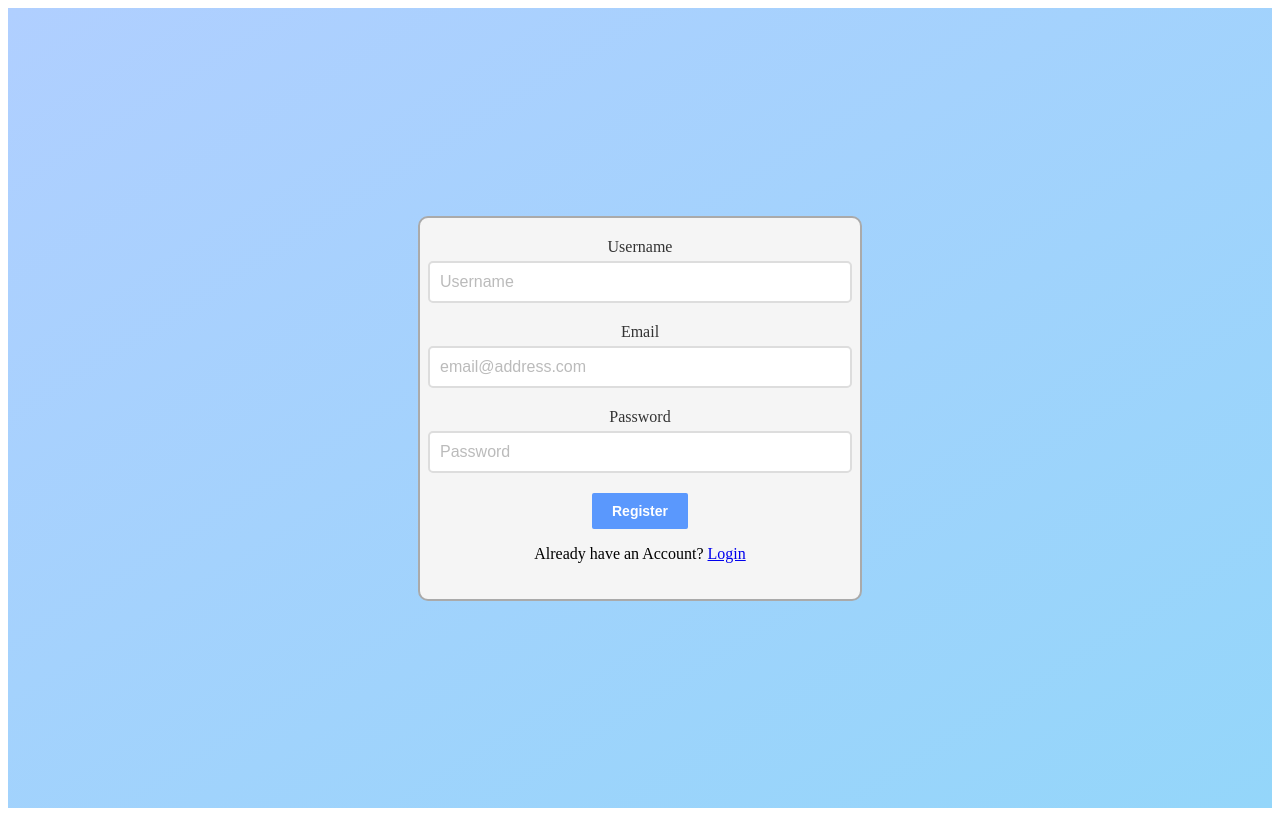
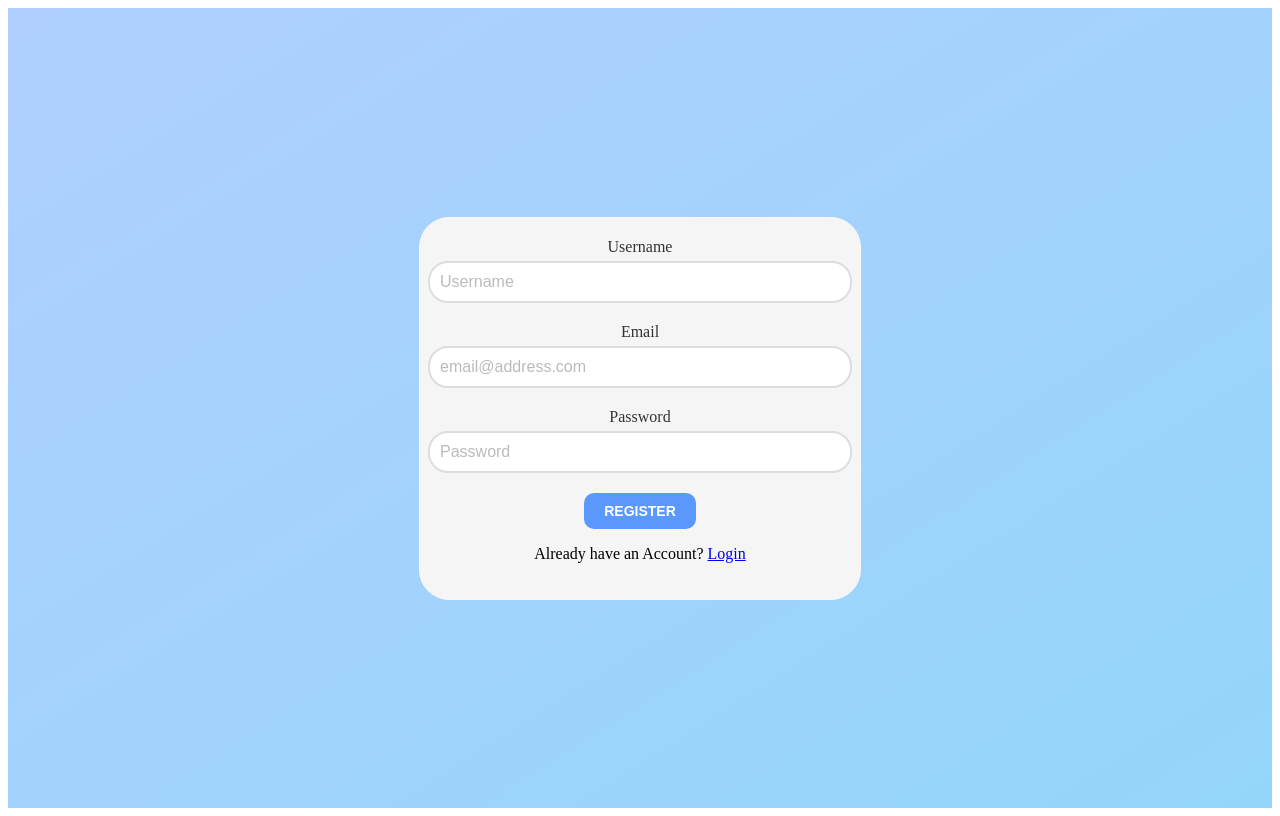
Before and after one commit to shelton15/fake-news, a React (Create React App) app: page /register in a window 1280 px wide. Built offline with nearby package versions, Linux system fonts and the light colour scheme.

Commit message:
worked on CSS

```diff
--- a/src/Pages/LoginForm.jsx
+++ b/src/Pages/LoginForm.jsx
@@ -26,10 +26,10 @@ const LoginForm = () => {
     <div className="container">
       <form onSubmit={handleSubmit} className="login-form">
         <label>Email</label>
-        <input type="email" value={email} onChange={handleEmailChange} placeholder="Enter your email address" />
+        <input type="email" value={email} onChange={handleEmailChange} placeholder="email@address.com" />
         <label>Password</label>
-        <input type="password" value={password} onChange={handlePasswordChange} placeholder="Enter your password" />
-        <button type="submit">Login</button>
+        <input type="password" value={password} onChange={handlePasswordChange} placeholder="Password" />
+        <button type="submit">LOGIN</button>
         <p>Don't have an account? <Link to="/register">Register</Link></p>
       </form>
     </div>
--- a/src/Pages/Register.css
+++ b/src/Pages/Register.css
@@ -4,8 +4,8 @@
     align-items: center;
     justify-content: center;
     background-color: #f5f5f5;
-    border: 2px solid #aaa;
-    border-radius: 10px;
+    border: 1px solid #f8f6f6;
+    border-radius: 30px;
     padding: 20px;
     width: 400px;
     margin: auto;
@@ -22,7 +22,7 @@
     width: 100%;
     padding: 10px;
     margin-bottom: 20px;
-    border-radius: 5px;
+    border-radius: 20px;
     border: none;
     border: 2px solid #ddd;
     font-size: 16px;
@@ -44,7 +44,7 @@
     background-color: #5a98fd;
     color: #fff;
     border: none;
-    border-radius: 2px;
+    border-radius: 10px;
     font-size: 14px;
     font-weight: bold;
     padding: 10px 20px;
@@ -61,4 +61,6 @@
     justify-content: center;
     align-items: center;
     height: 100vh; /* adjust as desired */
+    background-image: linear-gradient(to bottom right, rgb(176, 207, 255), #94d6fa);
+    /* Replace the hex color codes with your desired gradient colors */
 }
--- a/src/Pages/Register.jsx
+++ b/src/Pages/Register.jsx
@@ -37,7 +37,7 @@ const Register = () => {
             <input type="email" value={email} onChange={handleEmailChange} placeholder="email@address.com" />
             <label>Password</label>
             <input type="password" value={password} onChange={handlePasswordChange} placeholder="Password" />
-            <button type="submit">Register</button>
+            <button type="submit">REGISTER</button>
             <p>Already have an Account? <Link to="/login">Login</Link></p>
         </form>
     </div>
```
